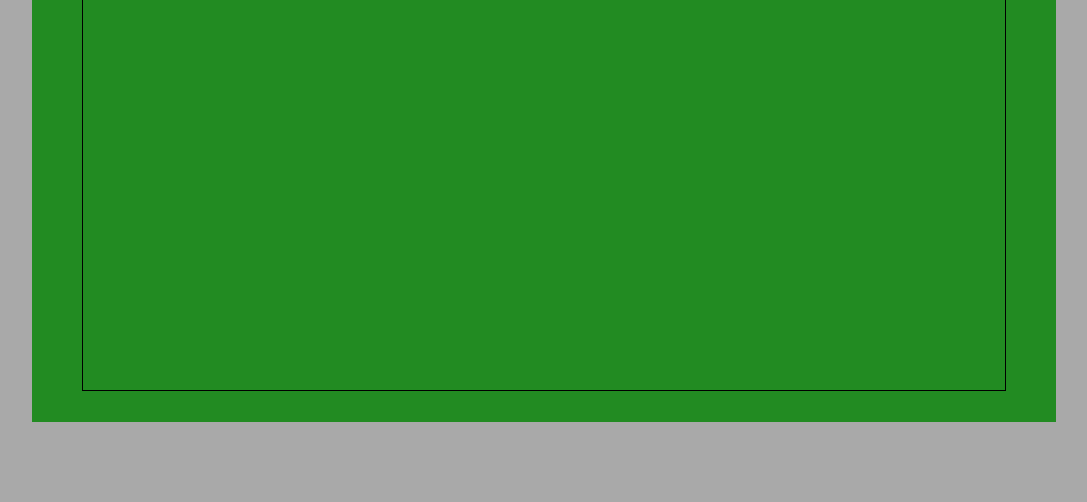
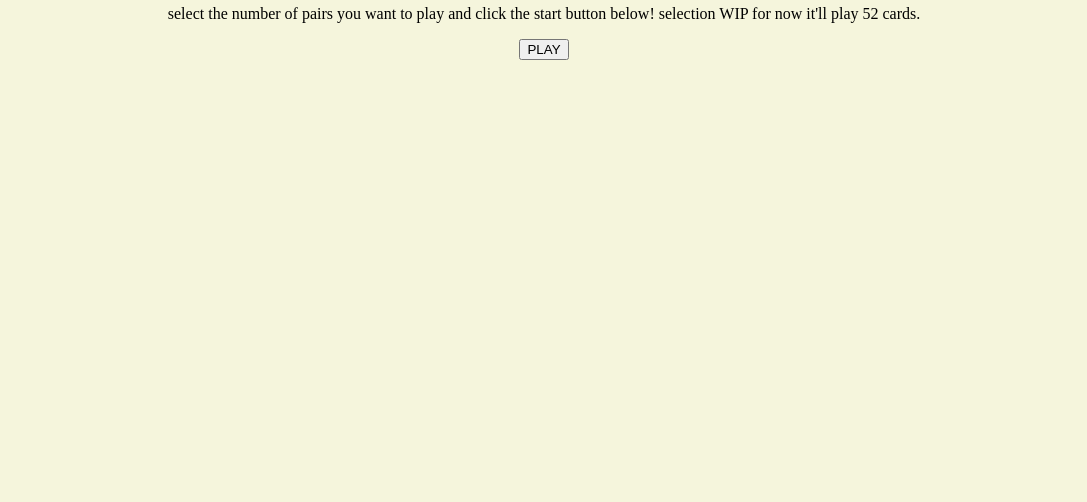
Before and after one commit to jaz1492/memory-game, a plain HTML site: page index.html in a window 1280 px wide. Shown: the part 298-800 px from the top of the page, without its empty margins (96-1183 px from the left). Drawn offline with Linux system fonts and the light colour scheme.

Commit message:
01-23-23

```diff
--- a/index.html
+++ b/index.html
@@ -8,6 +8,7 @@
     <link rel="stylesheet" href="styles.css">
 </head>
 <body>
+    <div class="overlay"></div>
     <section id="opening-menu">
         <div class="menu-container">
         <h1>Memory Game</h1>
--- a/index.js
+++ b/index.js
@@ -1,14 +1,8 @@
-// const playBtn = document.body.querySelector(".play-button");
-// const openingMenu = document.getElementById("opening-menu");
-// function clearMenu(){
-//     openingMenu.style.display="none";
-// }
-// playBtn.onClick('event',()=>{openingMenu.display="none"});
-
 const suits=["Hearts", "Spades", "Diamonds", "Clubs"];
 const values =["A",2,3,4,5,6,7,8,9,10,"J","Q","K"];
 const deck=[];
 let selectedCards =[];
+
 function clicker(){
 const cards = document.body.querySelectorAll(".card");
 for(const card of cards){
@@ -17,12 +11,13 @@ card.addEventListener("click",()=>{
     card.src=`images/${card.parentElement.className}.png`}
     selectedCards.push(card.parentElement.id);
     if(selectedCards.length===2){
+        document.body.querySelector(".overlay").classList.remove("hide");
         hasTwo();
         setTimeout(()=>{
         for(const card of cards){
-            console.log(card);
             card.src="images/card-back.png";
         }
+        document.body.querySelector(".overlay").classList.add("hide");
         selectedCards=[];},1000)
     }
 })};
@@ -68,3 +63,8 @@ function objFactory(name,idNum){
         id:idNum
     }
 }
+function clearMenu(){
+    cardMaker();
+    document.body.querySelector(".overlay").classList.add("hide");
+    document.querySelector("#opening-menu").style.display="none";
+}
--- a/styles.css
+++ b/styles.css
@@ -6,6 +6,16 @@ h1{color: red;}
 .menu-container{
     margin: 20% auto;
     text-align: center;
+}
+.overlay{
+    position: absolute;
+    height: 100vh;
+    width: 100vw;
+    top: 0;
+    background-color:transparent);
+}
+.hide{
+    display: none;
 }
 .card{
     max-width: 100%;
@@ -16,7 +26,7 @@ h1{color: red;}
     z-index: -5;
 }
 #opening-menu{
-    display: none;/*change this to block when finished editing*/
+    display: block;/*change this to block when finished editing*/
     position: absolute;
     top: 0;
     background-color: beige;
```
